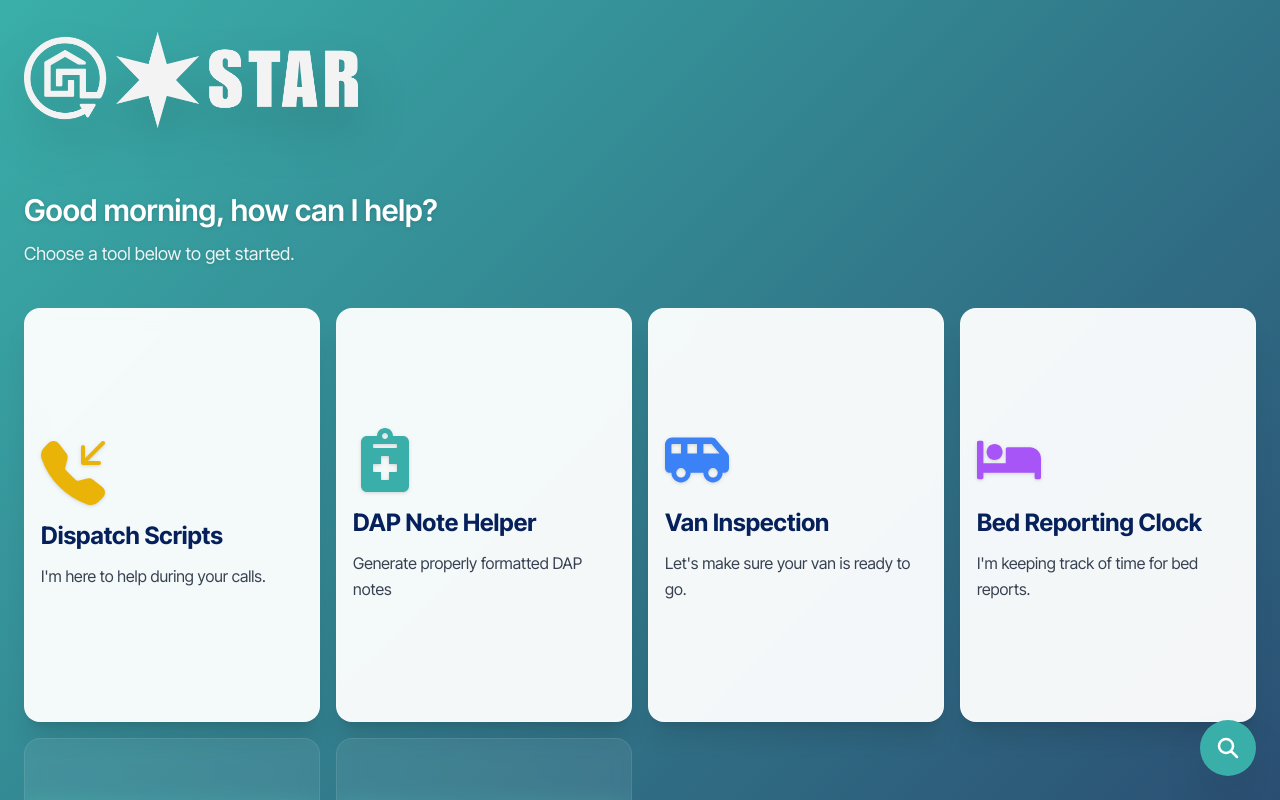
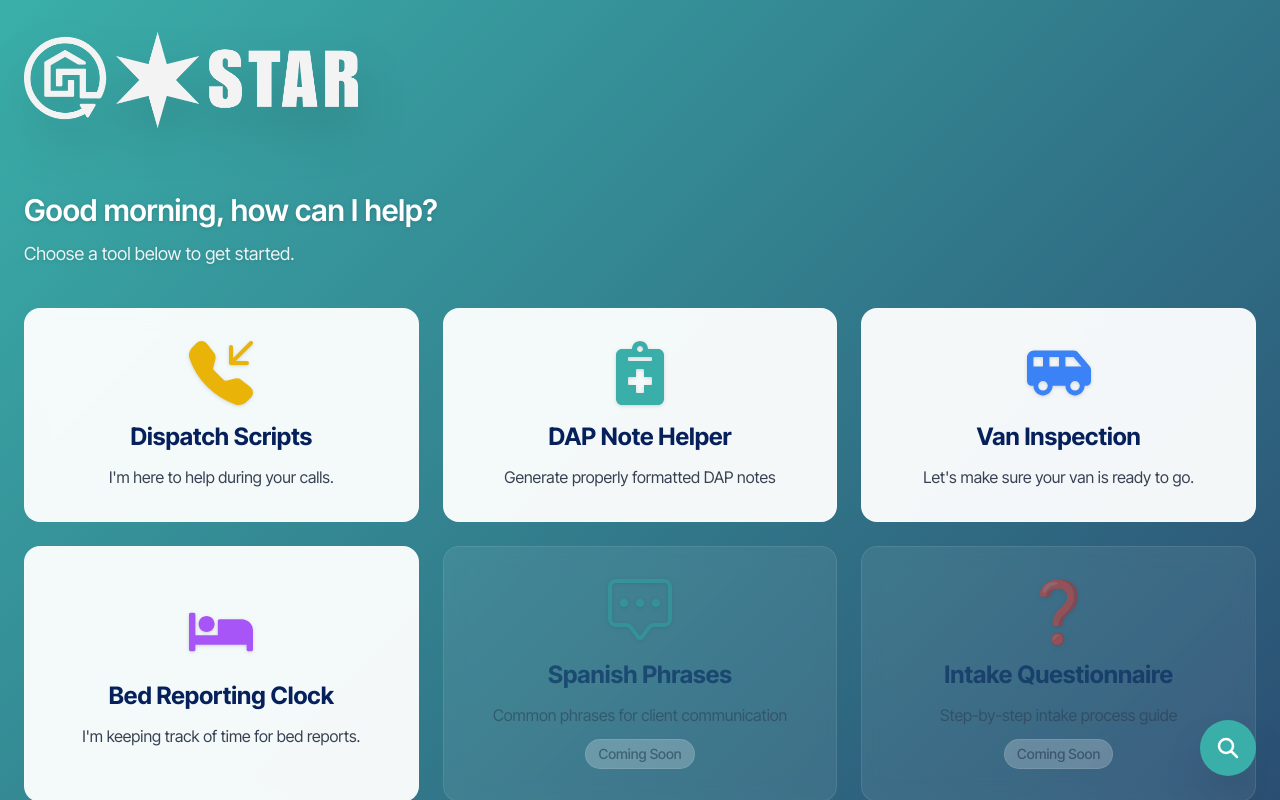
Before and after one commit to mgarcera-ash/star, a React (Vite) app: page / in a window 1280 px wide. Shown: the top 800 px of the page. Built offline with nearby package versions, Linux system fonts and the light colour scheme.

Commit message:
Changed Layout

```diff
--- a/src/components/Home.jsx
+++ b/src/components/Home.jsx
@@ -153,17 +153,17 @@ const Home = ({ onNavigate, recentlyAccessed = [] }) => {
           </div>
 
           {/* Tool Cards Grid */}
-          <div className="grid grid-cols-2 md:grid-cols-3 lg:grid-cols-4 gap-4">
+          <div className="grid grid-cols-1 md:grid-cols-3 gap-6">
             {tools.map((tool) => (
               <button
                 key={tool.id}
                 onClick={() => tool.ready && onNavigate(tool.id)}
                 disabled={!tool.ready}
                 className={`
-                  group relative overflow-hidden rounded-2xl p-4 text-left aspect-[5/7]
-                  transform transition-all duration-300
+                  group relative overflow-hidden rounded-2xl p-8 text-center
+                  transform transition-all duration-200
                   ${tool.ready
-                    ? 'glass-card-strong hover:scale-105 hover:shadow-2xl cursor-pointer shadow-xl'
+                    ? 'glass-card-strong hover:scale-105 hover:shadow-2xl cursor-pointer'
                     : 'glass-card cursor-not-allowed opacity-50'
                   }
                 `}
@@ -177,14 +177,14 @@ const Home = ({ onNavigate, recentlyAccessed = [] }) => {
                 )}
 
                 {/* Content */}
-                <div className="relative z-10 flex flex-col h-full justify-center">
-                  <div className={`text-6xl mb-4 drop-shadow w-16 h-16 flex items-center justify-center ${tool.iconColor || 'text-ash-teal'}`}>
+                <div className="relative z-10">
+                  <div className={`text-6xl mb-4 drop-shadow w-16 h-16 mx-auto flex items-center justify-center ${tool.iconColor || 'text-ash-teal'}`}>
                     {tool.icon}
                   </div>
-                  <h3 className="text-2xl text-ash-navy mb-3 font-bold leading-tight">
+                  <h3 className="text-2xl text-ash-navy mb-3 font-bold">
                     {tool.title}
                   </h3>
-                  <p className="text-gray-700 text-base leading-relaxed">
+                  <p className="text-gray-700">
                     {tool.description}
                   </p>
 
```
